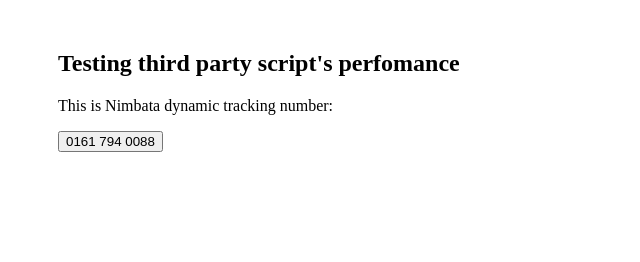
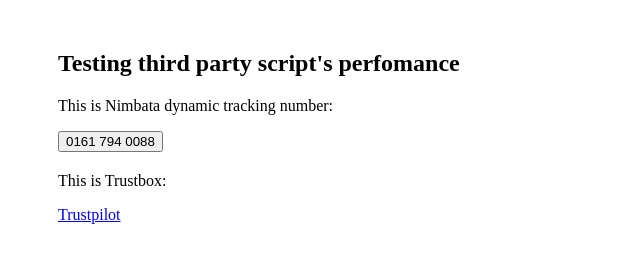
Before and after one commit to fbuireu/gatsby-script, a Gatsby site: page / in a window 1280 px wide. Shown: the whole page, without its empty margins (0-640 px from the left). Built offline with nearby package versions, Linux system fonts and the light colour scheme; Gatsby itself is replaced by a stand-in of ours.

Commit message:
Added Trustbox

```diff
--- a/gatsby-ssr.js
+++ b/gatsby-ssr.js
@@ -29,5 +29,11 @@
       type={`text/javascript`}
       src={`//cdn.dni.nimbata.com/288803921.min.js`}
     />,
+    <script
+      key={v4()}
+      type='text/javascript'
+      src='//widget.trustpilot.com/bootstrap/v5/tp.widget.bootstrap.min.js'
+      async
+    />,
   ]);
 };
--- /dev/null
+++ b/src/components/Trustbox.jsx
@@ -0,0 +1,48 @@
+import React, { useRef, useEffect } from 'react';
+const TrustBox = ({
+  widget = `53aa8912dec7e10d38f59f36`,
+  height = '140px',
+  width = '100%',
+  sku = null,
+  noReviews = 'show',
+  theme = 'dark',
+}) => {
+  // Create a reference to the <> element which will represent the TrustBox
+  const ref = useRef(null);
+  useEffect(() => {
+    // If window.Trustpilot is available it means that we need to load the TrustBox from our ref.
+    // If it's not, it means the script you pasted into <head /> isn't loaded  just yet.
+    // When it is, it will automatically load the TrustBox.
+    if (window.Trustpilot) {
+      window.Trustpilot.loadFromElement(ref.current, true);
+    }
+  }, []);
+  return (
+    <section>
+      <div
+        ref={ref}
+        data-locale='en-GB'
+        data-template-id={widget}
+        data-businessunit-id='5200f51800006400057311fa'
+        data-sku={sku}
+        data-no-reviews={noReviews}
+        data-style-height={height}
+        data-style-width={width}
+        data-theme={theme}
+        data-stars='5'
+        data-review-languages='en'
+        data-font-family='PT Sans'
+        data-text-color='black'
+      >
+        <a
+          href='https://uk.trustpilot.com/review/marymonson.co.uk'
+          target='_blank'
+          rel='noopener noreferrer'
+        >
+          Trustpilot
+        </a>
+      </div>
+    </section>
+  );
+};
+export default TrustBox;
--- a/src/pages/index.js
+++ b/src/pages/index.js
@@ -1,4 +1,5 @@
 import * as React from 'react';
+import TrustBox from '../components/Trustbox';
 
 const IndexPage = () => (
   <section style={{ margin: '50px' }}>
@@ -7,6 +8,8 @@
     </h1>
     <p>This is Nimbata dynamic tracking number:</p>
     <button>0161 794 0088</button>
+    <p style={{ marginTop: `20px` }}>This is Trustbox:</p>
+    <TrustBox />
   </section>
 );
 
```
